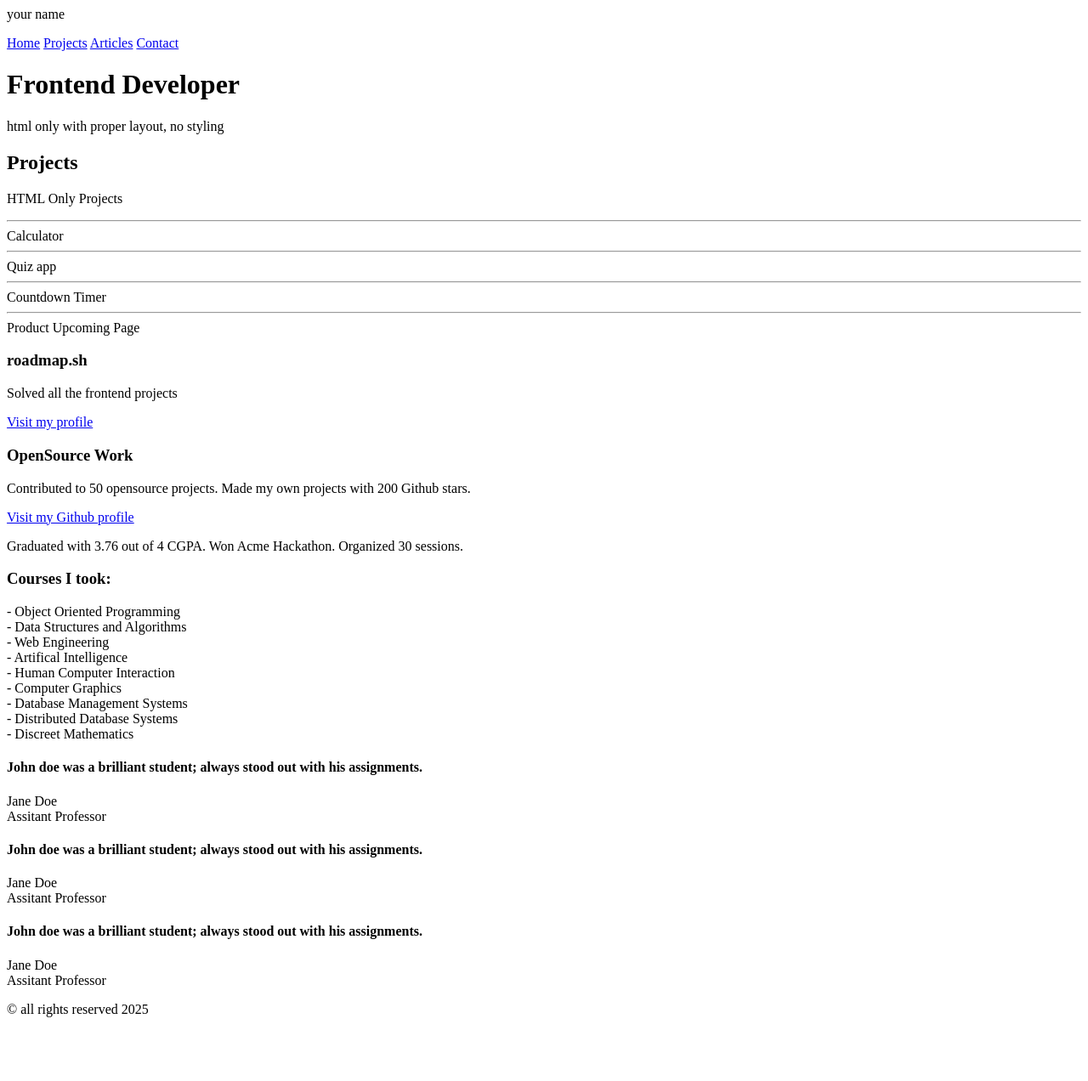
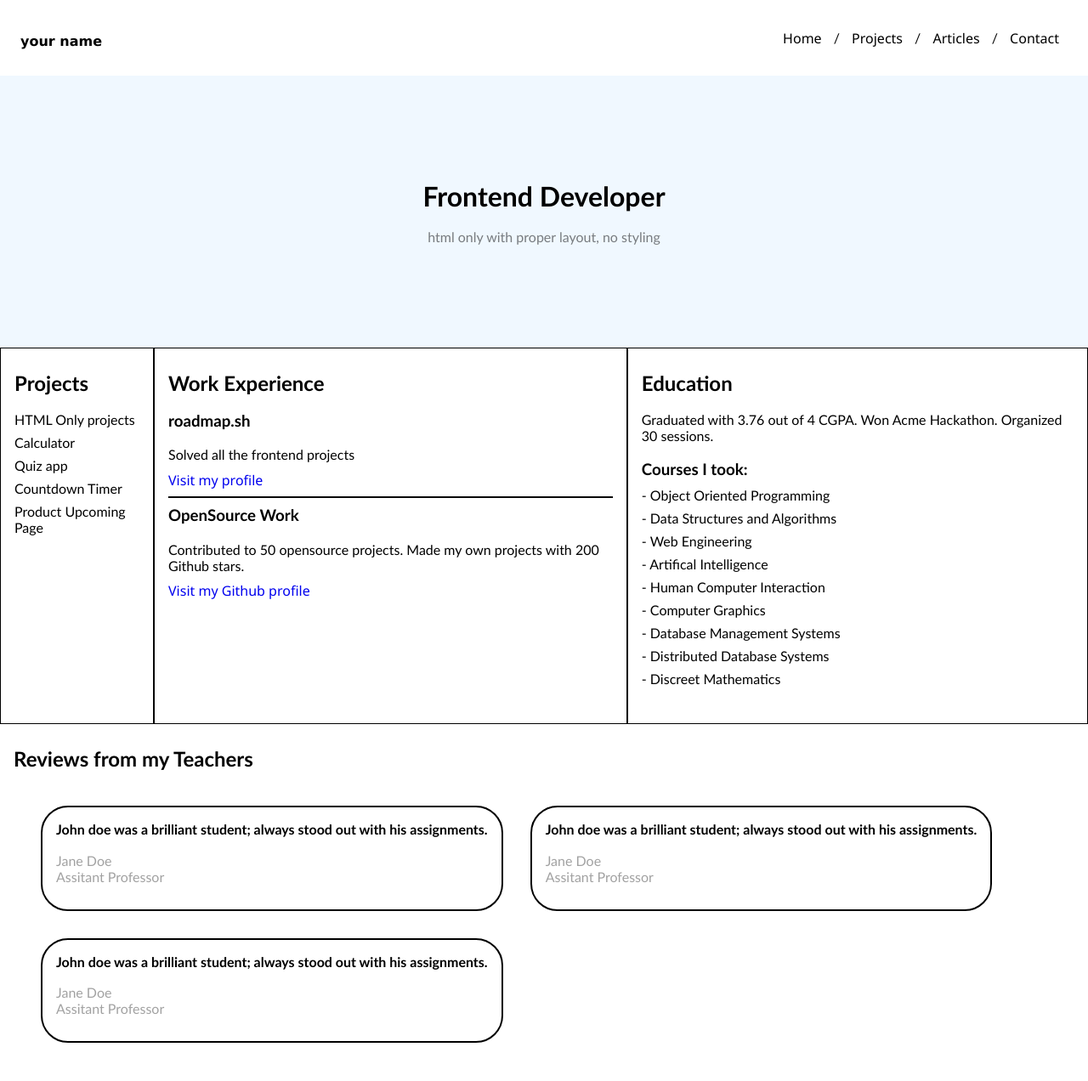
Before and after one commit to prakash2077/basic-html-website, a plain HTML site: page index.html in a window 1280 px wide. Shown: the top 1272 px of the page at 85% size. Before the commit the page ends 1205 px from the top, so only its background shows below. Drawn offline with Linux system fonts and the light colour scheme.

Commit message:
Done with all assignments

```diff
--- a/index.html
+++ b/index.html
@@ -3,7 +3,7 @@
   <head>
     <meta charset="UTF-8" />
     <meta name="viewport" content="width=device-width, initial-scale=1.0" />
-    <meta name="description" content="This is a page about front developer John doe annaya">
+    <meta name="description" content="This is a page about front end developer John doe annaya">
     <link rel="stylesheet" href="style.css">
     <title>HTML Basic Website</title>
   </head>
@@ -11,9 +11,9 @@
     <nav>
       <span>your name</span>
       <p>
-        <a href="index.html">Home</a>
-        <a href="projects.html">Projects</a>
-        <a href="articles.html">Articles</a>
+        <a href="index.html">Home</a> /
+        <a href="projects.html">Projects</a> /
+        <a href="articles.html">Articles</a> /
         <a href="contact.html">Contact</a>
       </p>
     </nav>
@@ -21,22 +21,24 @@
       <h1>Frontend Developer</h1>
       <p>html only with proper layout, no styling</p>
     </header>
-    <section>
+    <main>
         <div class="projects">
             <h2>Projects</h2>
             <p>
-                HTML Only Projects
-                <hr>
+                HTML Only projects
+                <span>
                 Calculator
-                <hr>
+                <span>
                 Quiz app
-                <hr>
+                <span>
                 Countdown Timer
-                <hr>
+                <span>
                 Product Upcoming Page
+                <span>
             </p>
         </div>
         <div class="work-experience">
+          <h2>Work Experience</h2>
           <div class="work">
             <h3>roadmap.sh</h3>
             <p>
@@ -44,6 +46,8 @@
             </p>
             <a href="#">Visit my profile</a>
           </div>
+          <span></span>
+          <hr>
           <div class="work">
             <h3>OpenSource Work</h3>
             <p>
@@ -53,22 +57,25 @@
           </div>
         </div>
         <div class="education">
+          <h2>Education</h2>
           <p>
             Graduated with 3.76 out of 4 CGPA. Won Acme Hackathon. Organized 30 sessions.
             <h3>Courses I took:</h3>
-            - Object Oriented Programming<br>
-            - Data Structures and Algorithms<br>
-            - Web Engineering<br>
-            - Artifical Intelligence<br>
-            - Human Computer Interaction<br>
-            - Computer Graphics<br>
-            - Database Management Systems<br>
-            - Distributed Database Systems<br>
-            - Discreet Mathematics<br>
+            - Object Oriented Programming<span>
+            - Data Structures and Algorithms<span>
+            - Web Engineering<span>
+            - Artifical Intelligence<span>
+            - Human Computer Interaction<span>
+            - Computer Graphics<span>
+            - Database Management Systems<span>
+            - Distributed Database Systems<span>
+            - Discreet Mathematics<span>
           </p>
         </div>
-    </section>
+      </main>
     <section class="reviews">
+      <h2>Reviews from my Teachers</h2>
+      <div class="articles">
       <article>
         <h4>John doe was a brilliant student; always stood out with his assignments.</h4>
         <p>Jane Doe<br>Assitant Professor</p>
@@ -81,6 +88,7 @@
         <h4>John doe was a brilliant student; always stood out with his assignments.</h4>
         <p>Jane Doe<br>Assitant Professor</p>
       </article>
+      </div>
     </section>
     <footer>
       &copy; all rights reserved 2025
--- a/style.css
+++ b/style.css
@@ -0,0 +1,87 @@
+*{
+    padding: 0;
+    margin: 0;
+    box-sizing: border-box;
+}
+h1, h2, h3, p{
+    padding: 0.6rem 0;
+}
+body{
+    font-family: 'Gill Sans', 'Gill Sans MT', Calibri, 'Trebuchet MS', sans-serif;
+}
+nav{
+    display: flex;
+    justify-content: space-between;
+    align-items: center;
+    padding: 1.5rem;
+}
+nav>span{
+    font-family: 'Lucida Sans', 'Lucida Sans Regular', 'Lucida Grande', 'Lucida Sans Unicode', Geneva, Verdana, sans-serif;
+    font-weight: bolder;
+}
+a{
+    text-decoration: none;
+    font-family: 'Segoe UI', Tahoma, Geneva, Verdana, sans-serif;
+}
+
+nav a{
+    color: black;
+    font-weight: 500;
+    padding: 5px 10px;
+}
+
+header{
+    height: 40vh;
+    background-color: aliceblue;
+    display: flex;
+    flex-direction: column;
+    justify-content: center;
+    align-items: center;
+}
+header p{
+    color: rgba(0, 0, 0, 0.502);
+}
+
+main{
+    display: flex;
+}
+main>div{
+    border: 1px solid ;
+    padding: 1rem;
+}
+span::before{
+    display: block;
+    content: "";
+    /* border: 1px solid blue; */
+    margin: 0.5rem;
+}
+
+.reviews{
+    padding: 1rem;
+}
+hr{
+    border: 1px solid black;
+}
+.articles{
+    display: flex;
+    flex-wrap: wrap;
+    padding: 1rem;
+}
+article{
+    padding: 1rem;
+    border: 2px solid black;
+    border-radius: 2rem;
+    margin: 1rem;
+}
+article>p{
+    margin: 0.5rem 0 0.2rem 0;
+    color: rgba(0, 0, 0, 0.37);
+}
+
+footer{
+    display: flex;
+    justify-content: center;
+    align-items: center;
+    height: 20vh;
+    font-weight: 600;
+}
```
